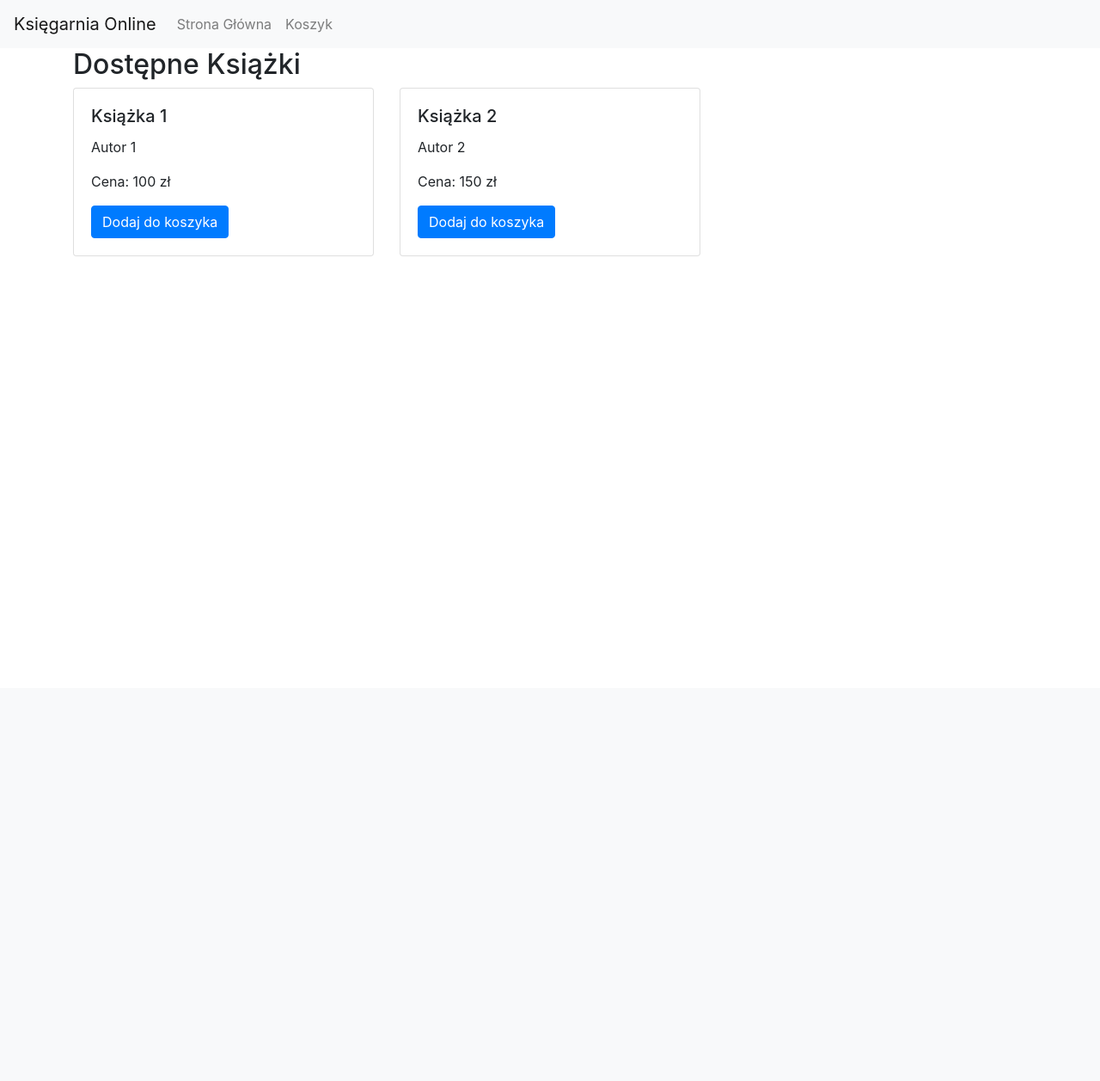
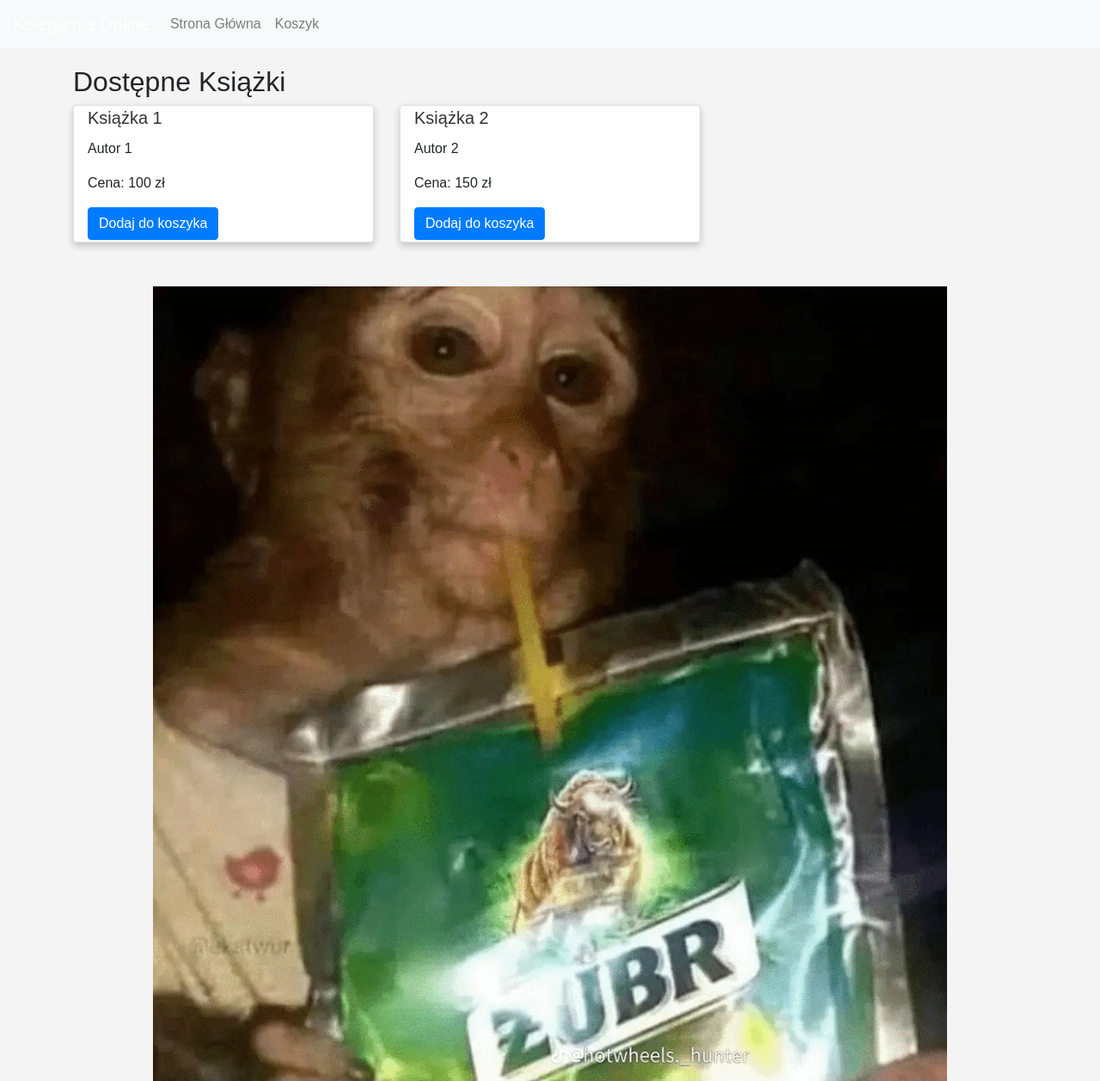
Before and after one commit to Pyplo/ksiegarnia_online, a Flask app: page / in a window 1280 px wide. Shown: the whole page at 86% size. Before the commit the page ends 298 px from the top, so only its background shows below. Run offline with Flask 3, Linux system fonts and the light colour scheme; some libraries are stand-ins or nearby versions.

Commit message:
css addedd

```diff
--- /dev/null
+++ b/static/style.css
@@ -0,0 +1,74 @@
+body {
+    font-family: 'Arial', sans-serif;
+    background-color: #f4f4f4;
+    margin: 0;
+    padding: 0;
+}
+
+.navbar {
+    background-color: #333;
+}
+
+.navbar a.navbar-brand, .navbar a.nav-link {
+    color: #fff;
+}
+
+.navbar a.nav-link:hover {
+    color: #ddd;
+}
+
+.container {
+    padding-top: 20px;
+}
+
+.card {
+    box-shadow: 0 4px 8px 0 rgba(0,0,0,0.2);
+    transition: 0.3s;
+    margin-bottom: 20px;
+}
+
+.card:hover {
+    box-shadow: 0 8px 16px 0 rgba(0,0,0,0.4);
+}
+
+.card-body {
+    padding: 2px 16px;
+}
+
+.card-title {
+    color: #333;
+}
+
+.img-fluid {
+    max-width: 100%;
+    height: auto;
+    display: block;
+    margin-left: auto;
+    margin-right: auto;
+    padding-top: 15px;
+}
+
+.btn-primary {
+    background-color: #007bff;
+    border-color: #007bff;
+}
+
+.btn-primary:hover {
+    background-color: #0056b3;
+    border-color: #0056b3;
+}
+
+.footer {
+    background-color: #333;
+    color: white;
+    text-align: center;
+    padding: 10px;
+    position: fixed;
+    left: 0;
+    bottom: 0;
+    width: 100%;
+}
+
+.form-control {
+    margin-bottom: 10px;
+}
--- a/templates/base.html
+++ b/templates/base.html
@@ -3,6 +3,7 @@
 <head>
     <title>Księgarnia Online</title>
     <link rel="stylesheet" href="https://stackpath.bootstrapcdn.com/bootstrap/4.3.1/css/bootstrap.min.css">
+    <link rel="stylesheet" href="{{ url_for('static', filename='style.css') }}">
 </head>
 <body>
     <nav class="navbar navbar-expand-lg navbar-light bg-light">
--- a/templates/index.html
+++ b/templates/index.html
@@ -16,4 +16,7 @@
     </div>
     {% endfor %}
 </div>
+<div class="text-center">
+    <img src="{{ url_for('static', filename='zdjecie.jpg') }}" alt="Księgarnia" class="img-fluid">
+</div>
 {% endblock %}
```
Also changed, not shown: static/zdjecie.jpg (added), 1 other file.
